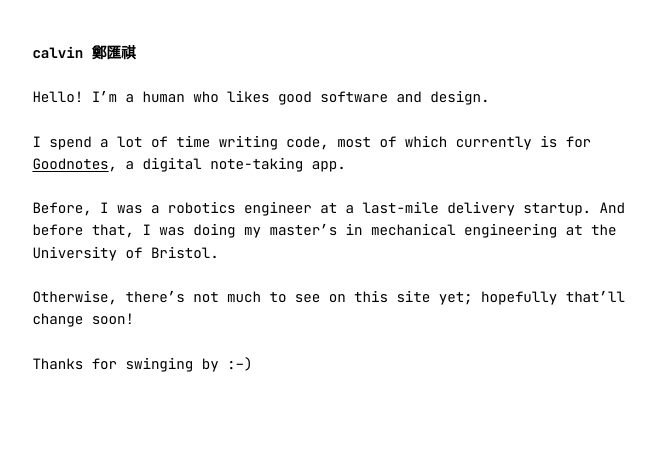
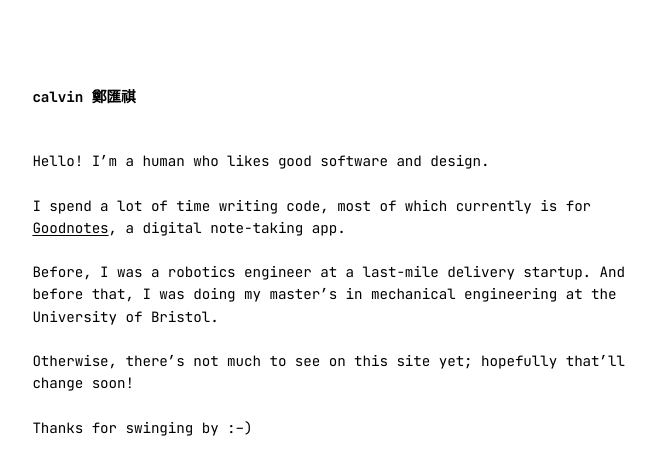
Before and after one commit to calvincheng/calvincheng.github.io, an Astro site: page / in a window 1280 px wide. Shown: the whole page, without its empty margins (208-864 px from the left). Built offline with nearby package versions, Linux system fonts and the light colour scheme; Astro itself is replaced by a stand-in of ours.

Commit message:
feat: add Header to BaseLayout

```diff
--- /dev/null
+++ b/src/components/Header.astro
@@ -0,0 +1,23 @@
+<header>
+  <nav>
+    <h1><a href="/">calvin 鄭匯祺</a></h1>
+  </nav>
+</header>
+
+<style>
+  header {
+    max-width: var(--max-width-extended);
+    margin: 3rem auto 0 auto;
+
+    nav {
+      display: flex;
+      align-items: baseline;
+      justify-content: space-between;
+      padding-bottom: 1rem;
+    }
+
+    a {
+      text-decoration: none;
+    }
+  }
+</style>
--- a/src/content/index.md
+++ b/src/content/index.md
@@ -1,5 +1,3 @@
-# calvin 鄭匯祺
-
 Hello! I'm a human who likes good software and design.
 
 I spend a lot of time writing code, most of which currently is for [Goodnotes],
--- a/src/layouts/BaseLayout.astro
+++ b/src/layouts/BaseLayout.astro
@@ -1,5 +1,6 @@
 ---
 import "../styles/global.css";
+import Header from "../components/Header.astro";
 
 interface Props {
   title: string;
@@ -19,6 +20,9 @@ const { title } = Astro.props;
     <title>{title}</title>
   </head>
   <body>
-    <slot />
+    <Header />
+    <main>
+      <slot />
+    </main>
   </body>
 </html>
```
